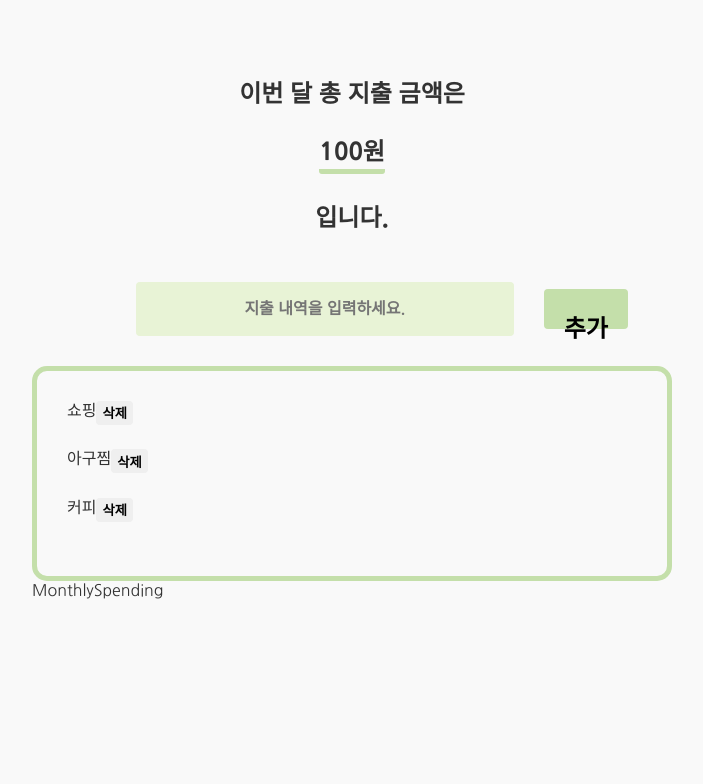
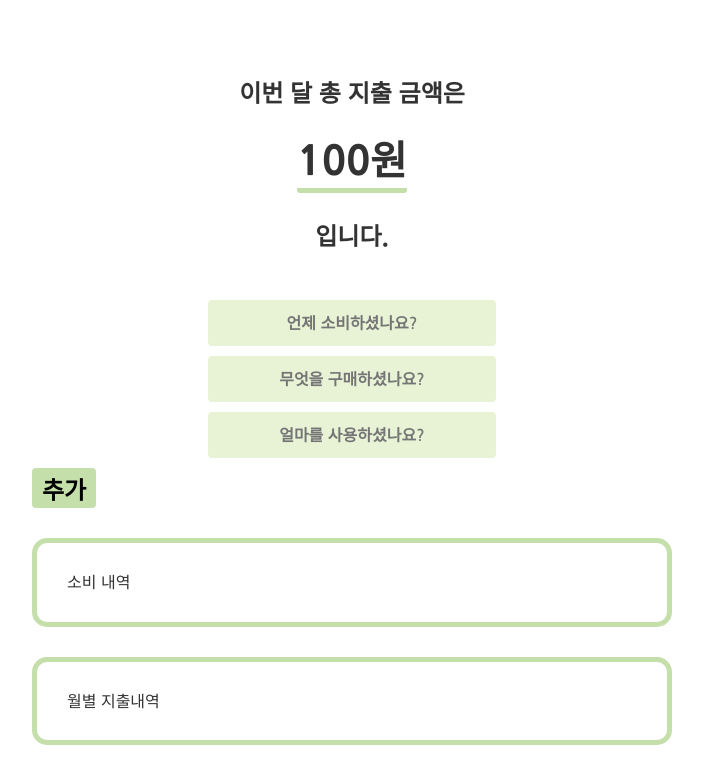
Before and after one commit to KimByeongHwa/WalletTracker, a React (Create React App) app: page / in a window 1280 px wide. Shown: the top 784 px of the page, without its empty margins (288-991 px from the left). Built offline with nearby package versions, Linux system fonts and the light colour scheme.

Commit message:
요소 가운데 정렬 ing

```diff
--- a/package.json
+++ b/package.json
@@ -10,6 +10,7 @@
     "react-dom": "^18.2.0",
     "react-router-dom": "^6.6.2",
     "react-scripts": "5.0.1",
+    "recoil": "^0.7.6",
     "styled-components": "^5.3.6",
     "styled-reset": "^4.4.5",
     "web-vitals": "^2.1.4"
--- a/src/App.jsx
+++ b/src/App.jsx
@@ -5,17 +5,18 @@ import TotalSpending from "./components/TotalSpending";
 import SpendingDetails from "./components/SpendingDetails";
 import SpendingListAdder from "./components/SpendingListAdder";
 import MonthlySpending from "./components/MonthlySpending";
+import { RecoilRoot } from "recoil";
 
 function App() {
   return (
-    <>
+    <RecoilRoot>
       <Reset />
       <GlobalStyle />
       <TotalSpending />
       <SpendingListAdder />
       <SpendingDetails />
       <MonthlySpending />
-    </>
+    </RecoilRoot>
   );
 }
 
@@ -32,7 +33,6 @@ const GlobalStyle = createGlobalStyle`
     color: #333;
     line-height: 1.15;
     height: 100%;
-    background-color: #F9F9F9;
     width: 50vw;
     margin: 0 auto;
   }
--- a/src/components/Button.jsx
+++ b/src/components/Button.jsx
@@ -12,35 +12,31 @@ function Button({ children, size, color }) {
 export default Button;
 
 const ButtonSize = css`
-  ${props =>
-    props.size === 'large' &&
+  ${(props) =>
+    props.size === "large" &&
     css`
       font-size: 1.5rem;
-      padding: 20px 20px;
-    `
-  }
-   ${props =>
-    props.size === 'small' &&
-    css`
-
-    `
-  }
-`
+      height: 2.5rem;
+      width: 4rem;
+    `}
+  ${(props) => props.size === "small" && css``}
+`;
 
 const StyledButton = styled.button`
+  display: block;
   height: 1.5rem;
   outline: none;
   border: none;
   border-radius: 4px;
-  font-family: 'Nanum Gothic', 'malgun gothic', AppleGothic, dotum, sans-serif;
+  font-family: "Nanum Gothic", "malgun gothic", AppleGothic, dotum, sans-serif;
   font-weight: 600;
   background: ${(props) => props.color};
   /* padding: ${(props) => props.padding}; */
+  transition: all 0.5s;
 
   ${ButtonSize}
 
-  :hover{
+  :hover {
     transform: scale(1.25) perspective(1px);
-    transition: 0.8s;
   }
 `;
--- a/src/components/MonthlySpending.jsx
+++ b/src/components/MonthlySpending.jsx
@@ -1,7 +1,15 @@
 import React from "react";
+import styled from "styled-components";
 
 function MonthlySpending() {
-  return <div>MonthlySpending</div>;
+  return <Wrapper>월별 지출내역</Wrapper>;
 }
 
 export default MonthlySpending;
+
+const Wrapper = styled.div`
+  margin-top: 30px;
+  border: 5px solid #c4dfaa;
+  border-radius: 15px;
+  padding: 30px;
+`;
--- a/src/components/SpendingDetails.jsx
+++ b/src/components/SpendingDetails.jsx
@@ -5,7 +5,8 @@ import Button from "./Button";
 function SpendingDetails() {
   return (
     <Wrapper>
-      <LINE>
+      소비 내역
+      {/* <LINE>
         <LI>쇼핑</LI>
         <Button>삭제</Button>
       </LINE>
@@ -16,7 +17,7 @@ function SpendingDetails() {
       <LINE>
         <LI>커피</LI>
         <Button>삭제</Button>
-      </LINE>
+      </LINE> */}
     </Wrapper>
   );
 }
@@ -32,13 +33,13 @@ const Wrapper = styled.div`
 
 const LINE = styled.div`
   display: flex;
+  margin-bottom: 30px;
+  :last-child {
+    margin-bottom: 0;
+  }
 `;
 
 const LI = styled.li`
   list-style: none;
-  margin-bottom: 30px;
-
-  :last-child {
-    margin-bottom: 0;
-  }
+  margin-right: 15px;
 `;
--- a/src/components/SpendingListAdder.jsx
+++ b/src/components/SpendingListAdder.jsx
@@ -1,39 +1,62 @@
-import React from "react";
+import React, { useState } from "react";
+import { useRecoilState, useSetRecoilState } from "recoil";
 import styled from "styled-components";
+import { spendingListState } from "../recoil/spendingListState";
 import Button from "./Button";
 
 function SpendingListAdder() {
+  const [inputSpending, SetInputSpending] = useState("");
+  const setSpendingList = useSetRecoilState(spendingListState);
+
+  function onChangeInput(e) {
+    const input = e.target.value;
+    SetInputSpending(input);
+  }
+
+  function addSpendingList() {
+    setSpendingList(inputSpending);
+  }
+
   return (
     <Wrapper>
-      <Input placeholder="지출 내역을 입력하세요."></Input>
-      <Button size='large' color="#c4dfaa">
+      {/* <InputWrapper> */}
+      <Input onChange={onChangeInput} placeholder="언제 소비하셨나요?"></Input>
+      <Input
+        onChange={onChangeInput}
+        placeholder="무엇을 구매하셨나요?"
+      ></Input>
+      <Input
+        onChange={onChangeInput}
+        placeholder="얼마를 사용하셨나요?"
+      ></Input>
+      {/* </InputWrapper> */}
+      <AddButton size="large" color="#c4dfaa" onClick={addSpendingList}>
         추가
-      </Button>
+      </AddButton>
     </Wrapper>
   );
 }
 
 export default SpendingListAdder;
 
-const Wrapper = styled.div`
-  margin-top: 50px;
-  display: flex;
-  justify-content: center;
-  align-items: center;
-`;
+const Wrapper = styled.div``;
 
 const Input = styled.input`
-  margin-right: 30px;
-  margin-left: 60px;
+  display: block;
   border: none;
   outline: none;
-  width: 27vw;
-  height: 3rem;
+  width: 20vw;
+  height: 2.5rem;
   border-radius: 4px;
   padding: 3px 16px;
-  background-color: #E8F3D6;
+  margin: 0 auto 10px;
+  background-color: #e8f3d6;
   font-size: 16px;
-  font-family: 'Nanum Gothic', 'malgun gothic', AppleGothic, dotum, sans-serif;
+  font-family: "Nanum Gothic", "malgun gothic", AppleGothic, dotum, sans-serif;
   font-weight: 600;
   text-align: center;
 `;
+
+const AddButton = styled(Button)`
+  color: red;
+`;
--- a/src/components/TotalSpending.jsx
+++ b/src/components/TotalSpending.jsx
@@ -4,7 +4,11 @@ import styled from "styled-components";
 function TotalSpending() {
   return (
     <Wrapper>
-      <SpendingTitle>이번 달 총 지출 금액은 <br /><Strong>100원</Strong><br /> 입니다.</SpendingTitle>
+      <SpendingTitle>
+        이번 달 총 지출 금액은 <br />
+        <Strong>100원</Strong>
+        <br /> 입니다.
+      </SpendingTitle>
     </Wrapper>
   );
 }
@@ -13,17 +17,19 @@ export default TotalSpending;
 
 const Wrapper = styled.div`
   margin-top: 80px;
+  margin-bottom: 50px;
 `;
 
 const SpendingTitle = styled.h1`
   text-align: center;
   font-size: 24px;
   font-weight: 800;
-`
+`;
 const Strong = styled.div`
   border-bottom: 5px solid #c4dfaa;
   border-radius: 3px;
   display: inline-block;
-  margin: 30px 0;;
+  margin: 30px 0;
   padding-bottom: 4px;
-`
+  font-size: 2.5rem;
+`;
--- /dev/null
+++ b/src/recoil/spendingListState.js
@@ -0,0 +1,6 @@
+import { atom } from "recoil";
+
+export const spendingListState = atom({
+    key: "spendingListState",
+    default: []
+})
```
Also changed, not shown: public/data/spendinglist.json (added, +20 -0 lines), 1 other file (tests, documents, lock files or other folders).
